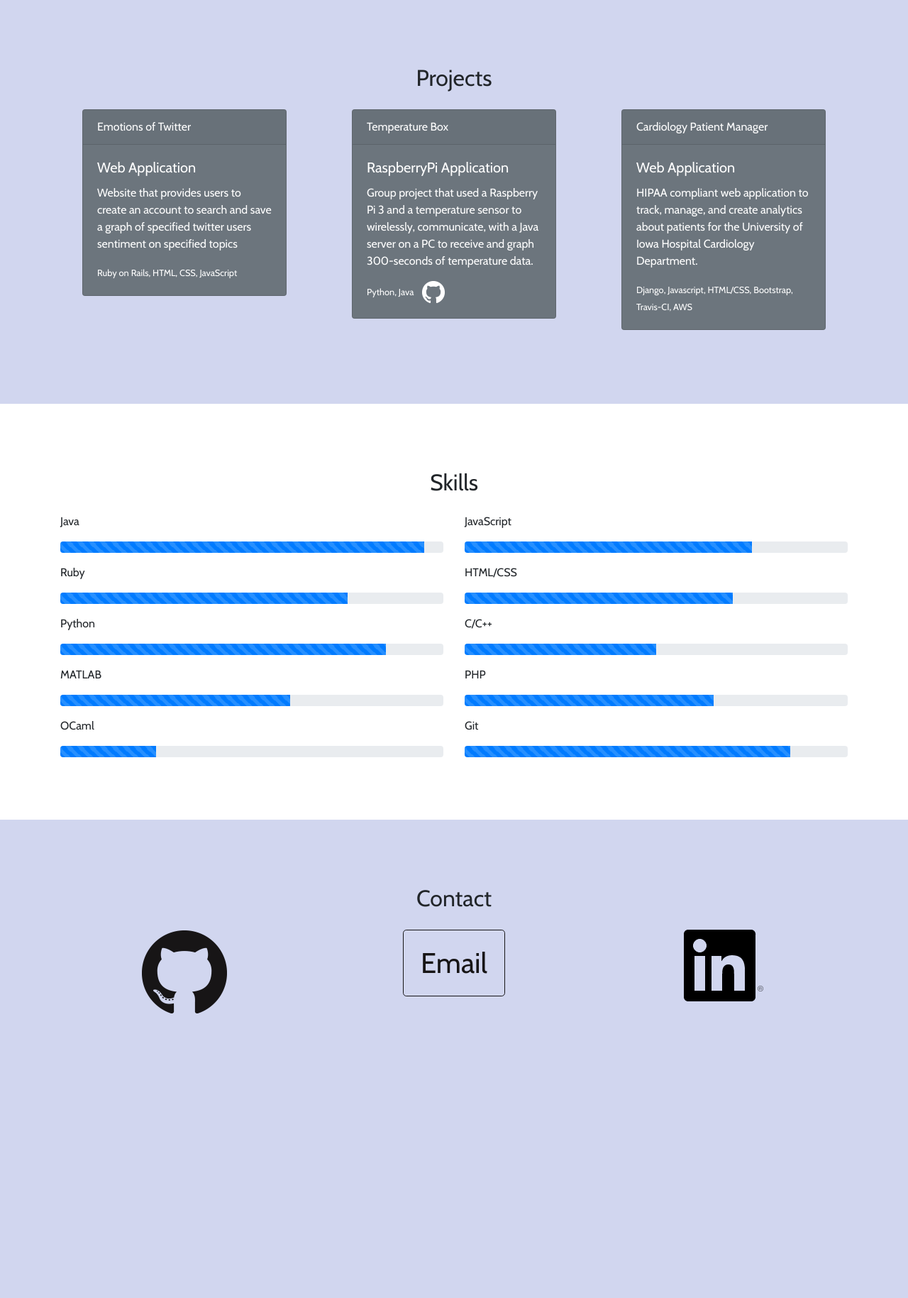
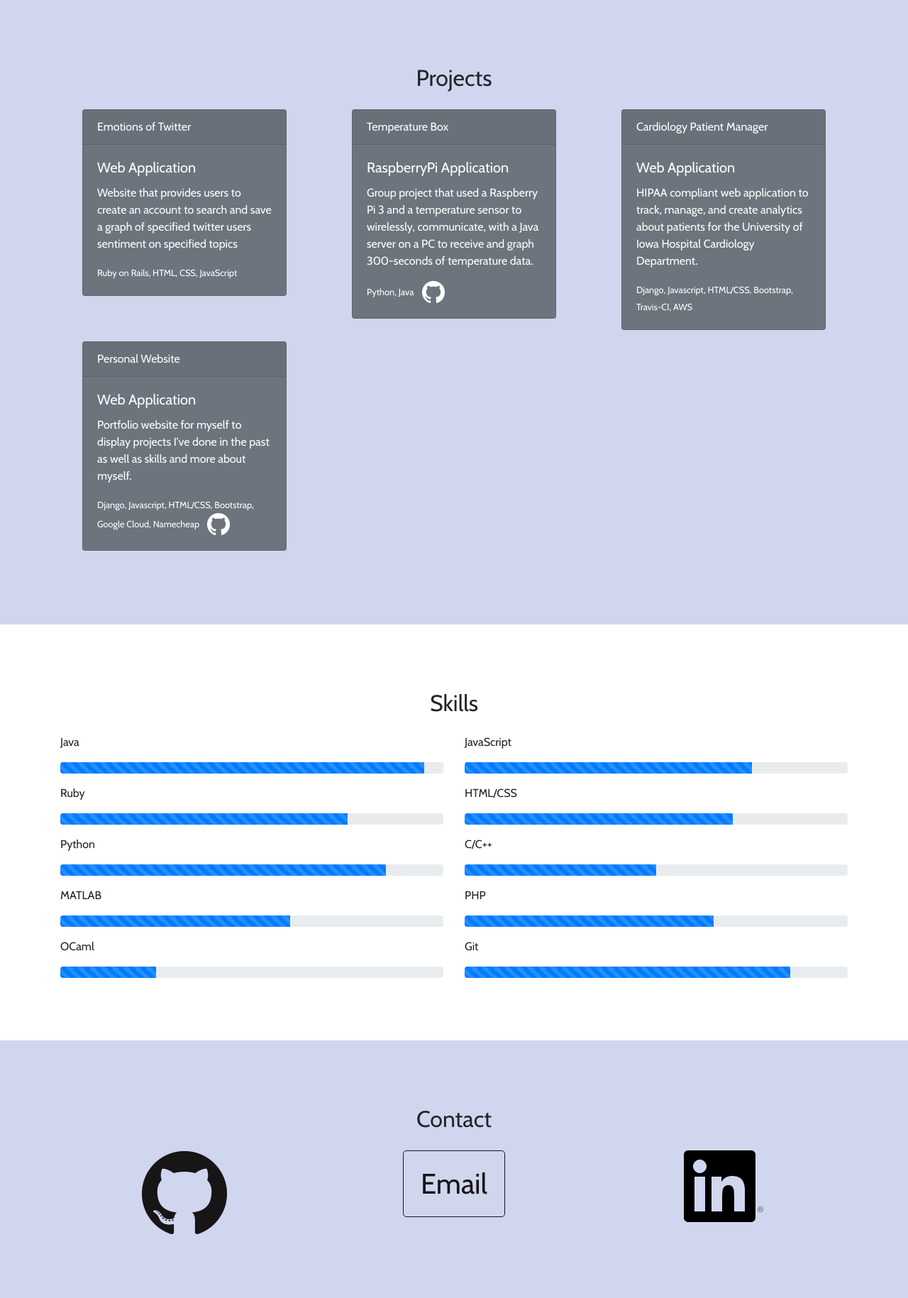
Before and after one commit to Kyle-Levy/kyle_levy_personal_site, a Django app: page / in a window 1280 px wide. Shown: the part 1165-2994 px from the top of the page at 71% size. Before the commit the page ends 2593 px from the top, so only its background shows below. Run offline with Django 3.2, Linux system fonts and the light colour scheme; some libraries are stand-ins or nearby versions; some web fonts are replaced.

Commit message:
Added personal website to projects

```diff
--- a/homepage/templates/homepage.html
+++ b/homepage/templates/homepage.html
@@ -128,6 +128,24 @@
                 </div>
             </div>
         </div>
+        <div class="row">
+            <div class="col">
+                <div class="card text-white bg-secondary mb-3 mx-auto" style="max-width: 18rem;">
+                    <div class="card-header">Personal Website</div>
+                    <div class="card-body">
+                        <h5 class="card-title">Web Application</h5>
+                        <p class="card-text">Portfolio website for myself to display projects I've done in the past as
+                            well as skills and more about myself.</p>
+                        <small class="card-text">Django, Javascript, HTML/CSS, Bootstrap, Google Cloud, Namecheap
+                        </small>
+                        <a href="https://github.com/Kyle-Levy/kyle_levy_personal_site" target="_blank" class="ml-2"><img
+                                src="{% static "homepage/GitHub-Mark-Light-32px.png" %}"></a>
+                    </div>
+                </div>
+            </div>
+            <div class="col"></div>
+            <div class="col"></div>
+        </div>
     </div>
 </section>
 
```
Also changed, not shown: 1 other file.
